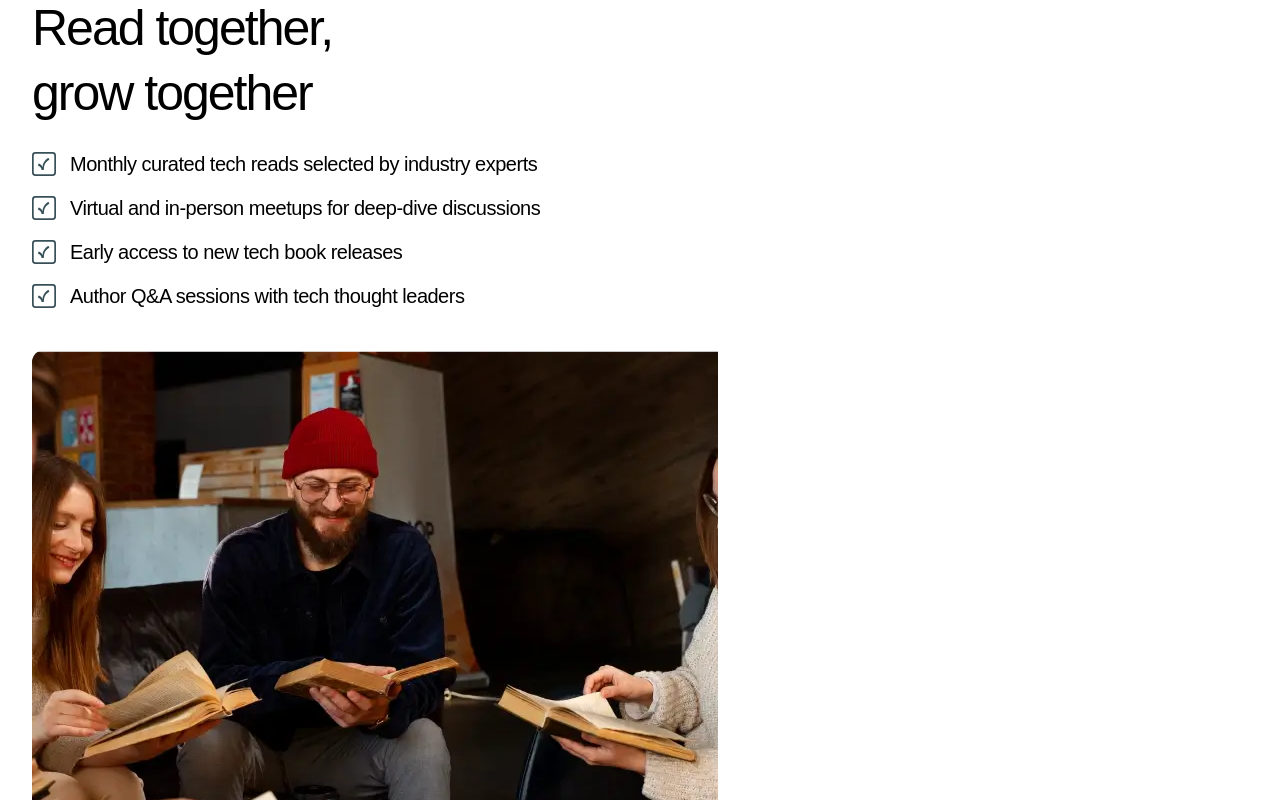
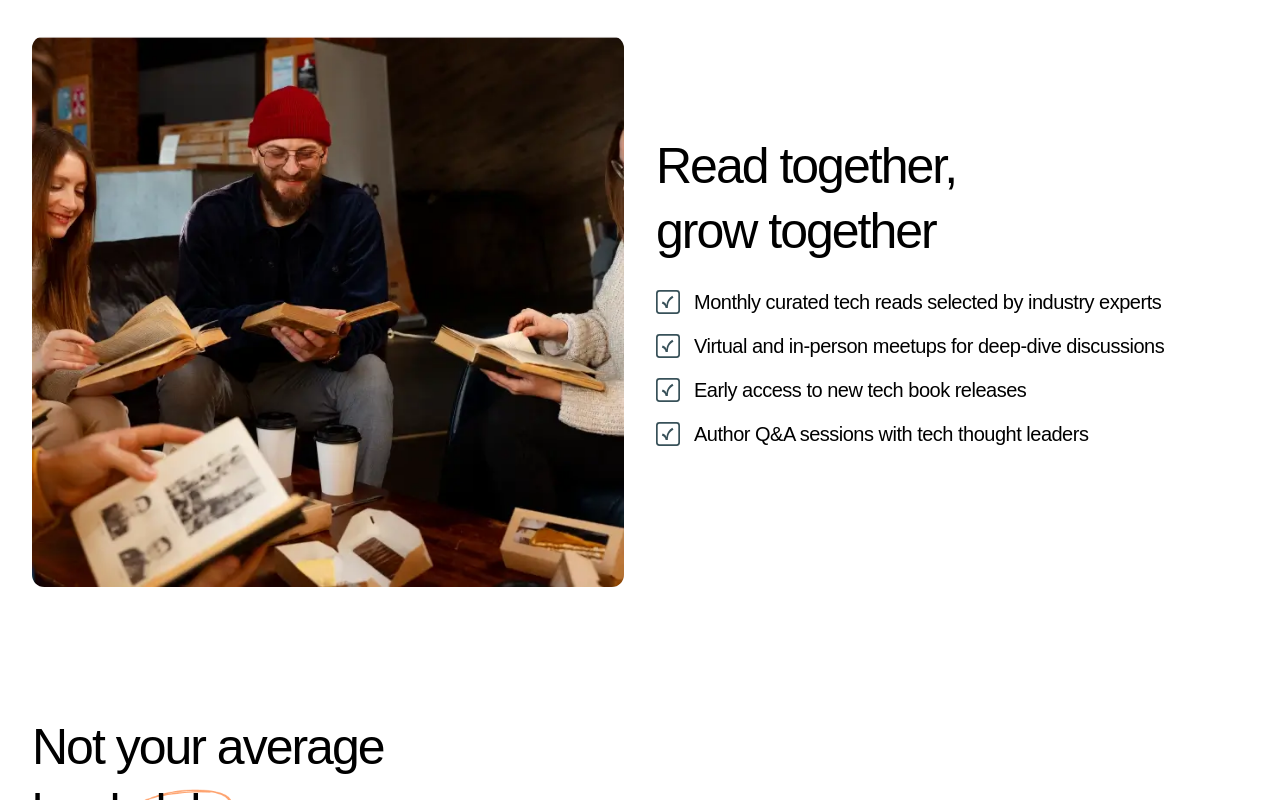
Before and after one commit to Kiru100/fm-tech-book-club-landing-page, a Next.js app: page / in a window 1280 px wide. Shown: the part 900-1700 px from the top of the page. Built offline with nearby package versions, Linux system fonts and the light colour scheme; a web font is replaced by a local one.

Commit message:
fix read together section on large screens

```diff
--- a/app/components/ReadTogetherSection/index.tsx
+++ b/app/components/ReadTogetherSection/index.tsx
@@ -10,7 +10,9 @@ import image_together_bg from "@/app/assets/images/image-read-together-mobile.we
  */
 function ReadTogetherSection() {
     return (
-        <section className="mt-16 px-4 md:p-8">
+        <section className="mt-16 px-4 md:p-8 lg:container lg:mx-auto grid grid-cols-1 lg:grid-cols-2 gap-8 items-center">
+            {/* 1st Column */}
+            <div className="lg:order-2">
                 <h2 className="text-tbc-neutral-900 font-martian-mono-semibold text-[34px] leading-[130%] -tracking-[2px] md:text-[3.125rem]">
                     Read together, <br/>
                     grow together
@@ -33,8 +35,10 @@ function ReadTogetherSection() {
                         <p className="text-tbc-neutral-700 font-inter-normal leading-[140%] -tracking-[0.5px] text-xl">Author Q&A sessions with tech thought leaders</p>
                     </div>
                 </div>
-            <div className="mt-10 rounded-[12.25px] overflow-hidden">
-                <Image src={image_together_bg} alt="People reading together." />
+            </div>
+            {/* 2nd Column */}
+            <div className="mt-10 rounded-[12.25px] overflow-hidden lg:order-1">
+                <Image src={image_together_bg} alt="People reading together." className="w-full h-full object-cover" />
             </div>
         </section>
     )
```
Lines whose indentation alone changed are shown as unchanged.
